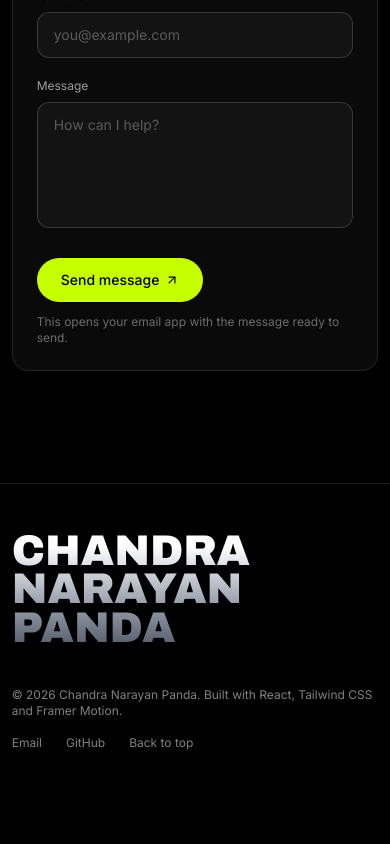
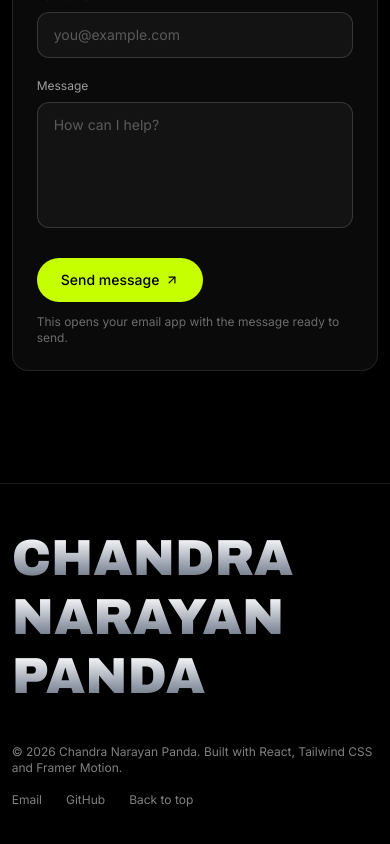
Before and after one commit to ChandraNarayanPanda/Portfolio, a React (Vite) app: page / in a window 390 px wide. Shown: the part 6309-7153 px from the top of the page. Before the commit the page ends 7100 px from the top, so only its background shows below. Built offline with nearby package versions, Linux system fonts and the light colour scheme; a web font is replaced by a local one.

Commit message:
Fix footer name on mobile

```diff
--- a/src/components/Footer.jsx
+++ b/src/components/Footer.jsx
@@ -3,9 +3,11 @@ import { contact } from "../data/content";
 export default function Footer() {
   return (
     <footer className="mt-28 border-t border-white/10 px-[3vw] pb-10 pt-12 md:mt-44">
-      <p className="silver-text font-display text-[11vw] font-black uppercase leading-[0.9] md:text-[7vw]">
-        Chandra Narayan Panda
-      </p>
+      <p className="font-display text-[13vw] font-black uppercase leading-[1.05] md:text-[7vw]">
+  <span className="silver-text block pb-[0.08em] md:inline">Chandra</span>{" "}
+  <span className="silver-text block pb-[0.08em] md:inline">Narayan</span>{" "}
+  <span className="silver-text block pb-[0.08em] md:inline">Panda</span>
+</p>
 
       <div className="mt-10 flex flex-col gap-4 text-xs text-white/50 md:flex-row md:items-center md:justify-between">
         <p>© {new Date().getFullYear()} Chandra Narayan Panda. Built with React, Tailwind CSS and Framer Motion.</p>
```
